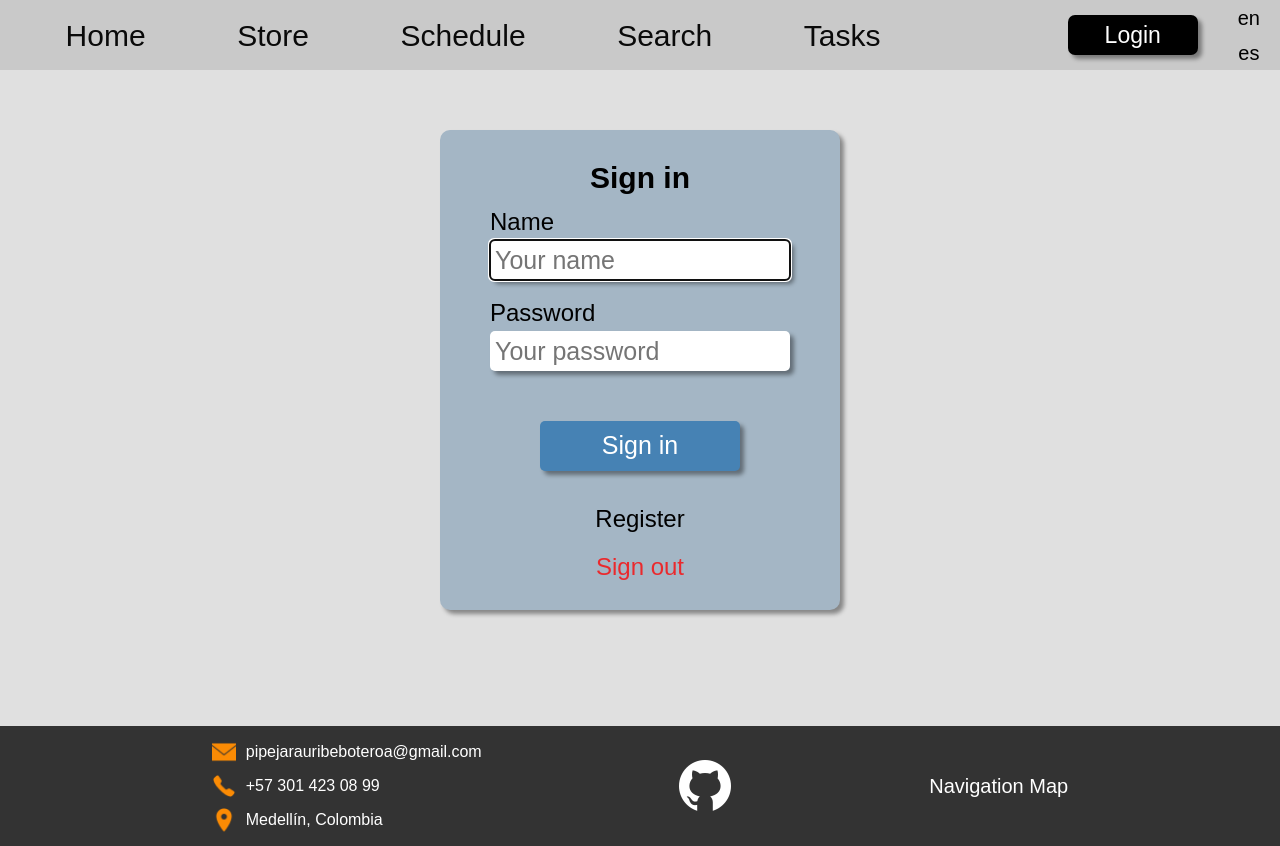
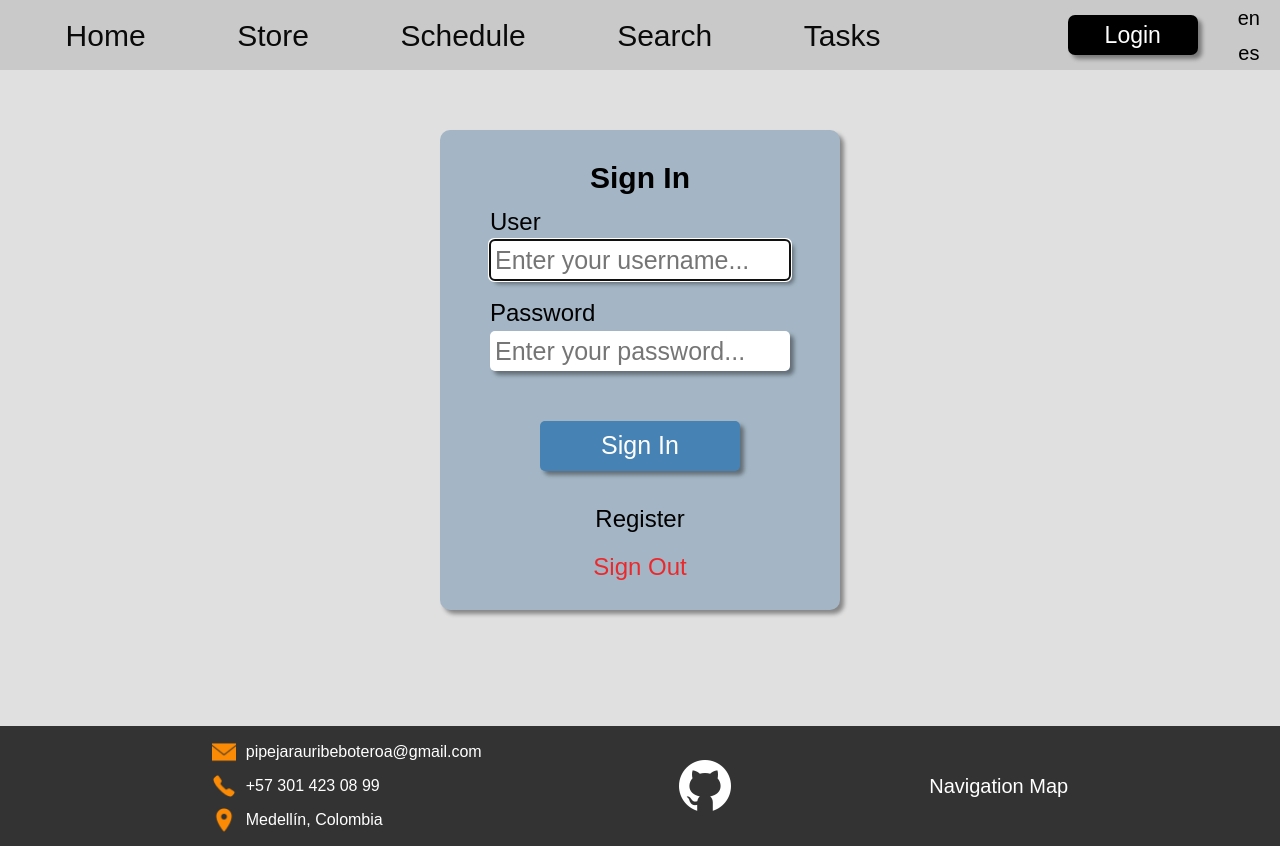
Before and after one commit to Pipeto84/react-ts, a React (Vite) app: page /user in a window 1280 px wide. Built offline with nearby package versions, Linux system fonts and the light colour scheme; some icons are missing.

Commit message:
user i18n listo

```diff
--- a/src/pages/User.tsx
+++ b/src/pages/User.tsx
@@ -1,10 +1,12 @@
-import "../styles/User.css";
 import { useNavigate, NavLink } from "react-router-dom";
 import { useState } from "react";
 import { useAppDispatch, useAppSelector } from "../app/hooks";
 import { setLogIn } from "../features/user/logInSlice";
+import { useTranslation } from "react-i18next";
+import "../styles/User.css";
 
 export function User() {
+  const { t } = useTranslation("global");
   const [acces, setAcces] = useState(false);
   const navigate = useNavigate();
   const dispatch = useAppDispatch();
@@ -41,43 +43,43 @@ export function User() {
     <div className="ingresar">
       {!acces && (
         <div className="contenido-ingresar">
-          <h3 className="titulo-ingresar">Sign in</h3>
+          <h3 className="titulo-ingresar">{t("signIn.title")}</h3>
           <div className="formulario-ingresar">
-            <label className="label-ingresar">Name</label>
+            <label className="label-ingresar">{t("signIn.userLabel")}</label>
             <input
               type="text"
-              placeholder="Your name"
+              placeholder={t("signIn.userInput")}
               className="input-ingresar"
               onChange={handleChange}
               name="userName"
               autoFocus
             />
-            <label className="label-ingresar">Password</label>
+            <label className="label-ingresar">{t("signIn.password")}</label>
             <input
               type="text"
-              placeholder="Your password"
+              placeholder={t("signIn.passwordInput")}
               className="input-ingresar"
               onChange={handleChange}
               name="password"
             />
           </div>
           <button className="boton-ingresar" onClick={handleSubmit}>
-            Sign in
+            {t("signIn.btnSignIn")}
           </button>
           <NavLink to="/register" className="registro-link">
-            Register
+            {t("signIn.register")}
           </NavLink>
           <button className="boton-cerrar" onClick={handleCerrar}>
-            Sign out
+            {t("signIn.signOut")}
           </button>
         </div>
       )}
       {acces && (
         <div className="contenido-ingresoU">
-          <h3 className="titulo-ingresoU">Welcome</h3>
-          <p className="texto-ingresoU">Your login was successful</p>
+          <h3 className="titulo-ingresoU">{t("signIn.welcome")}</h3>
+          <p className="texto-ingresoU">{t("signIn.welcomeMessage")}</p>
           <NavLink to="/" className="boton-ingresoU">
-            Continue
+            {t("signIn.btnContinue")}
           </NavLink>
         </div>
       )}
--- a/src/translations/en.json
+++ b/src/translations/en.json
@@ -70,5 +70,19 @@
         "addTask": "Add Task",
         "save": "Save",
         "cancel": "Cancel"
+    },
+    "signIn": {
+        "title": "Sign In",
+        "userLabel": "User",
+        "userInput": "Enter your username...",
+        "password": "Password",
+        "passwordInput": "Enter your password...",
+        "btnSignIn": "Sign In",
+        "notAccount": "Don't have an account? ",
+        "register": "Register",
+        "signOut": "Sign Out",
+        "welcome": "Welcome",
+        "welcomeMessage": "Your login was successful!",
+        "btnContinue": "Continue"
     }
 }
--- a/src/translations/es.json
+++ b/src/translations/es.json
@@ -70,5 +70,19 @@
         "addTask": "Agregar Tarea",
         "save": "Guardar",
         "cancel": "Cancelar"
+    },
+    "signIn": {
+        "title": "Ingresar",
+        "userLabel": "Usuario",
+        "userInput": "Nombre de usuario...",
+        "password": "Contraseña",
+        "passwordInput": "Contraseña...",
+        "btnSignIn": "Ingresar",
+        "notAccount": "¿No tienes una cuenta? ",
+        "register": "Regístrate",
+        "signOut": "Cerrar sesión",
+        "welcome": "Bienvenido",
+        "welcomeMessage": "¡Tu inicio de sesión fue exitoso!",
+        "btnContinue": "Continuar"
     }
 }
```
